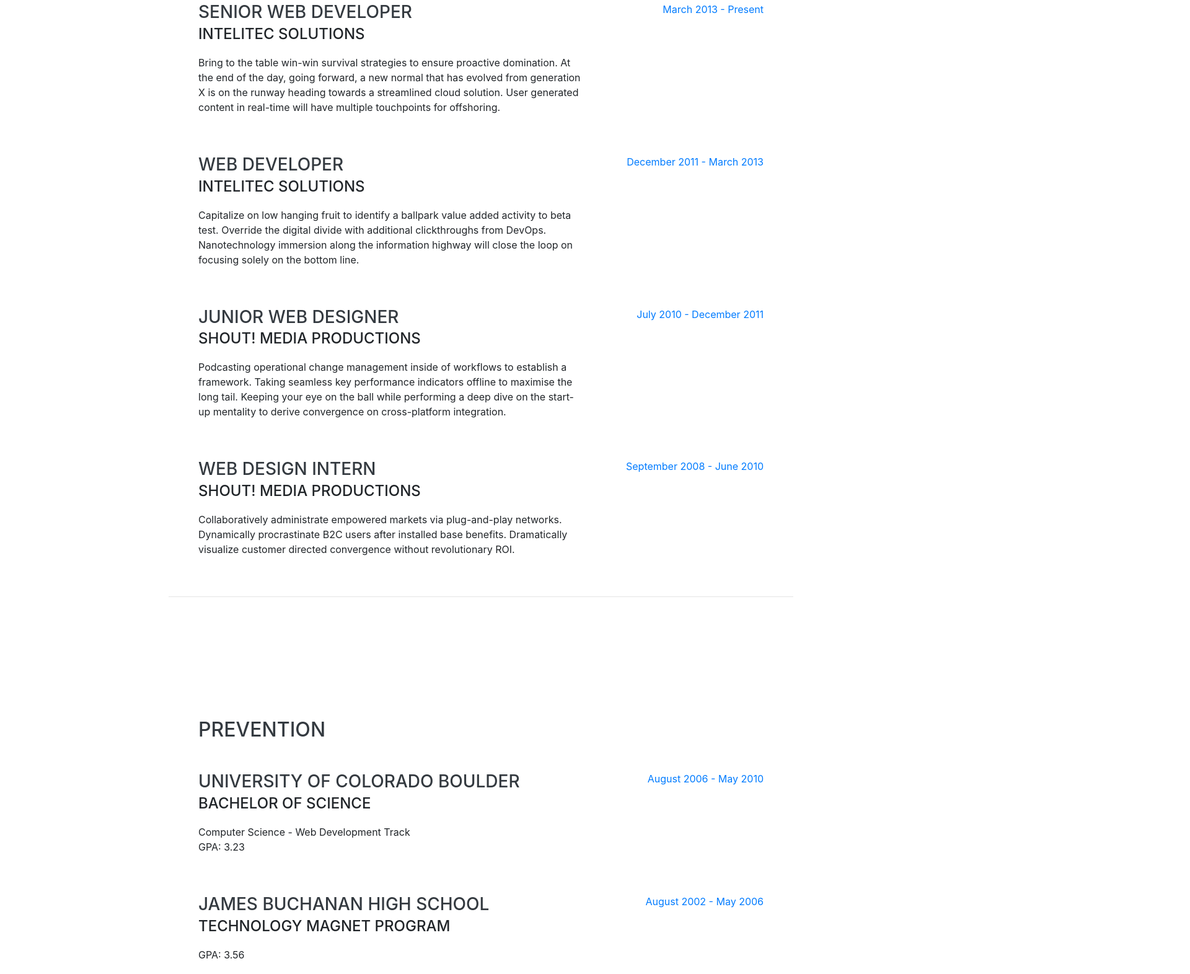
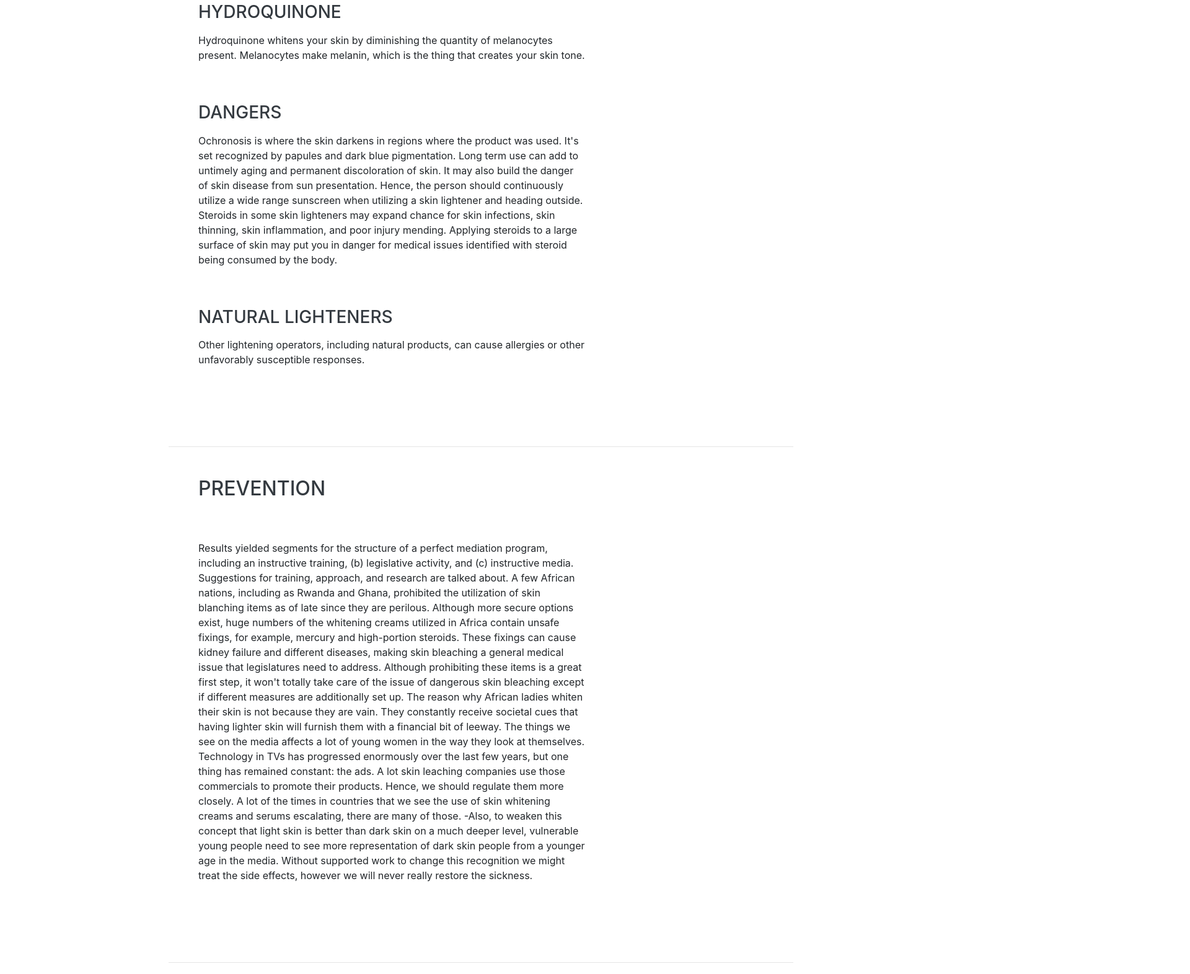
Before and after one commit to judith1010/final-projrct, a website with bundled scripts: page index.html in a window 1280 px wide. Shown: the part 932-2503 px from the top of the page at 62% size, 1920 px wide, since content can reach past the window. Built offline with nearby package versions, Linux system fonts and the light colour scheme; a web font is replaced by a local one.

Commit message:
text videos 1

```diff
--- a/index.html
+++ b/index.html
@@ -49,10 +49,10 @@
           <a class="nav-link js-scroll-trigger" href="#education">Prevention</a>
         </li>
         <li class="nav-item">
-          <a class="nav-link js-scroll-trigger" href="#skills">Treatment</a>
+          <a class="nav-link js-scroll-trigger" href="#skills">Government action</a>
         </li>
         <li class="nav-item">
-          <a class="nav-link" onclick="baby()" id="this" href="#interests">PICTURES</a>
+          <a class="nav-link" onclick="baby()" id="this" href="#interests">Survivors</a>
         </li>
         <li class="nav-item">
           <a class="nav-link js-scroll-trigger" href="#awards">Reference</a>
@@ -99,45 +99,54 @@
 
         <div class="resume-item d-flex flex-column flex-md-row justify-content-between mb-5">
           <div class="resume-content">
-            <h3 class="mb-0">Senior Web Developer</h3>
-            <div class="subheading mb-3">Intelitec Solutions</div>
-            <p>Bring to the table win-win survival strategies to ensure proactive domination. At the end of the day, going forward, a new normal that has evolved from generation X is on the runway heading towards a streamlined cloud solution. User generated content in real-time will have multiple touchpoints for offshoring.</p>
+            <h3 class="mb-0">Hydroquinone</h3>
+            <div class="subheading mb-3"></div>
+            <p>Hydroquinone whitens your skin by diminishing the quantity of melanocytes present. Melanocytes make melanin, which is the thing that creates your skin tone.  </p>
           </div>
           <div class="resume-date text-md-right">
-            <span class="text-primary">March 2013 - Present</span>
+            <span class="text-primary"></span>
           </div>
         </div>
 
         <div class="resume-item d-flex flex-column flex-md-row justify-content-between mb-5">
           <div class="resume-content">
-            <h3 class="mb-0">Web Developer</h3>
-            <div class="subheading mb-3">Intelitec Solutions</div>
-            <p>Capitalize on low hanging fruit to identify a ballpark value added activity to beta test. Override the digital divide with additional clickthroughs from DevOps. Nanotechnology immersion along the information highway will close the loop on focusing solely on the bottom line.</p>
+            <h3 class="mb-0">Dangers</h3>
+            <div class="subheading mb-3"></div>
+            <p>Ochronosis is where the skin darkens in regions where the product was used. It's set recognized by papules and dark blue pigmentation.
+
+Long term use can add to untimely aging and permanent discoloration of skin.
+It may also build the danger of skin disease from sun presentation. Hence, the person should continuously utilize a wide range sunscreen when utilizing a skin lightener and heading outside.
+
+Steroids in some skin lighteners may expand chance for skin infections, skin thinning, skin inflammation, and poor injury mending.
+
+Applying steroids to a large surface of skin may put you in danger for medical issues identified with steroid being consumed by the body.
+
+</p>
           </div>
           <div class="resume-date text-md-right">
-            <span class="text-primary">December 2011 - March 2013</span>
+            <span class="text-primary"></span>
           </div>
         </div>
 
         <div class="resume-item d-flex flex-column flex-md-row justify-content-between mb-5">
           <div class="resume-content">
-            <h3 class="mb-0">Junior Web Designer</h3>
-            <div class="subheading mb-3">Shout! Media Productions</div>
-            <p>Podcasting operational change management inside of workflows to establish a framework. Taking seamless key performance indicators offline to maximise the long tail. Keeping your eye on the ball while performing a deep dive on the start-up mentality to derive convergence on cross-platform integration.</p>
+            <h3 class="mb-0">Natural lighteners</h3>
+            <div class="subheading mb-3"></div>
+            <p>Other lightening operators, including natural products, can cause allergies or other unfavorably susceptible responses.</p>
           </div>
           <div class="resume-date text-md-right">
-            <span class="text-primary">July 2010 - December 2011</span>
+            <span class="text-primary"></span>
           </div>
         </div>
 
         <div class="resume-item d-flex flex-column flex-md-row justify-content-between">
           <div class="resume-content">
-            <h3 class="mb-0">Web Design Intern</h3>
-            <div class="subheading mb-3">Shout! Media Productions</div>
-            <p>Collaboratively administrate empowered markets via plug-and-play networks. Dynamically procrastinate B2C users after installed base benefits. Dramatically visualize customer directed convergence without revolutionary ROI.</p>
+            <h3 class="mb-0"></h3>
+            <div class="subheading mb-3"></div>
+            <p></p>
           </div>
           <div class="resume-date text-md-right">
-            <span class="text-primary">September 2008 - June 2010</span>
+            <span class="text-primary"></span>
           </div>
         </div>
 
@@ -153,24 +162,43 @@
 
         <div class="resume-item d-flex flex-column flex-md-row justify-content-between mb-5">
           <div class="resume-content">
-            <h3 class="mb-0">University of Colorado Boulder</h3>
-            <div class="subheading mb-3">Bachelor of Science</div>
-            <div>Computer Science - Web Development Track</div>
-            <p>GPA: 3.23</p>
+            <h3 class="mb-0"></h3>
+            <div class="subheading mb-3"></div>
+            <div>Results yielded segments for the structure of a perfect mediation program, including an instructive training, (b) legislative activity, and (c) instructive media. Suggestions for training, approach, and research are talked about.
+
+A few African nations, including as Rwanda and Ghana, prohibited the utilization of skin blanching items as of late since they are perilous.
+
+Although more secure options exist, huge numbers of the whitening creams utilized in Africa contain unsafe fixings, for example, mercury and high-portion steroids.
+
+These fixings can cause kidney failure and different diseases, making skin bleaching a general medical issue that legislatures need to address.
+
+Although prohibiting these items is a great first step, it won't totally take care of the issue of dangerous skin bleaching except if different measures are additionally set up. The reason why African ladies whiten their skin is not  because they are vain.
+
+They constantly receive societal cues that having lighter skin will furnish them with a financial bit of leeway.
+
+The things we see on the media affects a lot of young women in the way they look at themselves. Technology in TVs has progressed enormously over the last few years, but one thing has remained constant: the ads. A lot skin leaching companies use those commercials to promote their products. Hence, we should regulate them more closely. A lot of the times in countries that we see the use of skin whitening creams and serums escalating, there are many of those.
+
+-Also, to weaken this concept that  light skin is better than dark skin on a much deeper level,  vulnerable young people need to see more representation of dark skin people from a younger age in the media.
+
+
+Without supported work to change this recognition we might treat the side effects, however we will never really restore the sickness.
+
+</div>
+            <p></p>
           </div>
           <div class="resume-date text-md-right">
-            <span class="text-primary">August 2006 - May 2010</span>
+            <span class="text-primary"></span>
           </div>
         </div>
 
         <div class="resume-item d-flex flex-column flex-md-row justify-content-between">
           <div class="resume-content">
-            <h3 class="mb-0">James Buchanan High School</h3>
-            <div class="subheading mb-3">Technology Magnet Program</div>
-            <p>GPA: 3.56</p>
+            <h3 class="mb-0"></h3>
+            <div class="subheading mb-3"></div>
+            <p></p>
           </div>
           <div class="resume-date text-md-right">
-            <span class="text-primary">August 2002 - May 2006</span>
+            <span class="text-primary"></span>
           </div>
         </div>
 
@@ -245,10 +273,16 @@
 
     <section class="resume-section p-3 p-lg-5 d-flex align-items-center" id="interests">
       <div class="w-100">
-        <h2 class="mb-5">Pictures</h2>
-        <p>Apart from being a web developer, I enjoy most of my time being outdoors. In the winter, I am an avid skier and novice ice climber. During the warmer months here in Colorado, I enjoy mountain biking, free climbing, and kayaking.</p>
-        <p class="mb-0">When forced indoors, I follow a number of sci-fi and fantasy genre movies and television shows, I am an aspiring chef, and I spend a large amount of my free time exploring the latest technology advancements in the front-end web development world.</p>
+        <h2 class="mb-5">Survivors</h2>
+        <p></p>
+        <p class="mb-0">Many women who use skin whitening creams turn to it indefinetly. Some have used it for years. Others stopped aftr seeing the damage it has done to appearance and more importantly their health. Here are some of those brave women who dared to stop and fight against the stigma behind whitening creams. </p>
       </div>
+      <iframe width="854" height="480" src="https://www.youtube.com/embed/qf1pklfv_Ic" frameborder="0" allow="autoplay; encrypted-media" allowfullscreen></iframe>
+<iframe width="854" height="480" src="https://www.youtube.com/embed/UBhQus4yr5Q" frameborder="0" allow="autoplay; encrypted-media" allowfullscreen></iframe>
+<iframe width="854" height="480" src="https://www.youtube.com/embed/6KtADi1a8_k" frameborder="0" allow="autoplay; encrypted-media" allowfullscreen></iframe>
+<iframe width="854" height="480" src="https://www.youtube.com/embed/bWHCwXZpH6E" frameborder="0" allow="autoplay; encrypted-media" allowfullscreen></iframe>
+<iframe width="854" height="480" src="https://www.youtube.com/embed/hYTIh2cXfvM" frameborder="0" allow="autoplay; encrypted-media" allowfullscreen></iframe>
+
     </section>
 
     <hr class="m-0">
```
